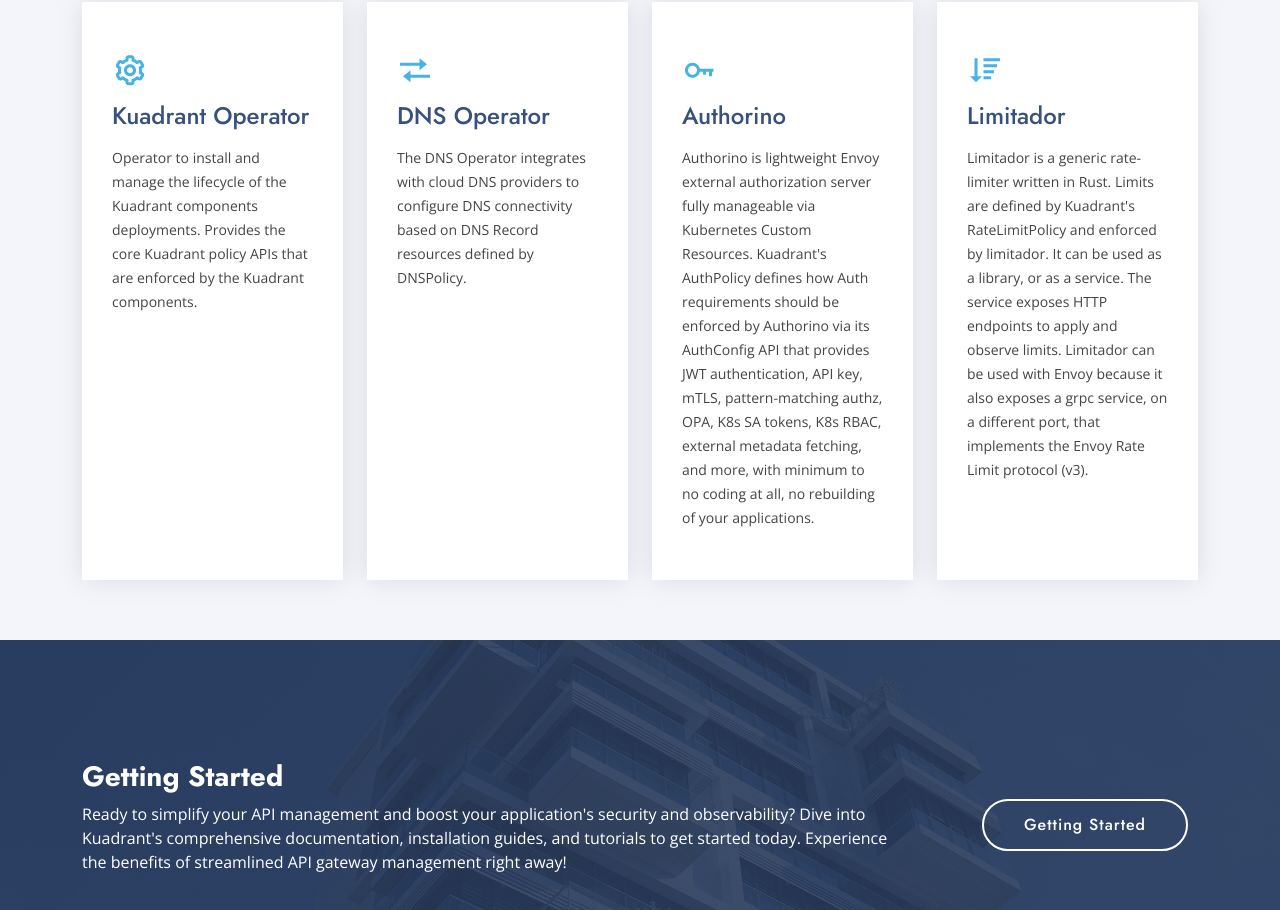
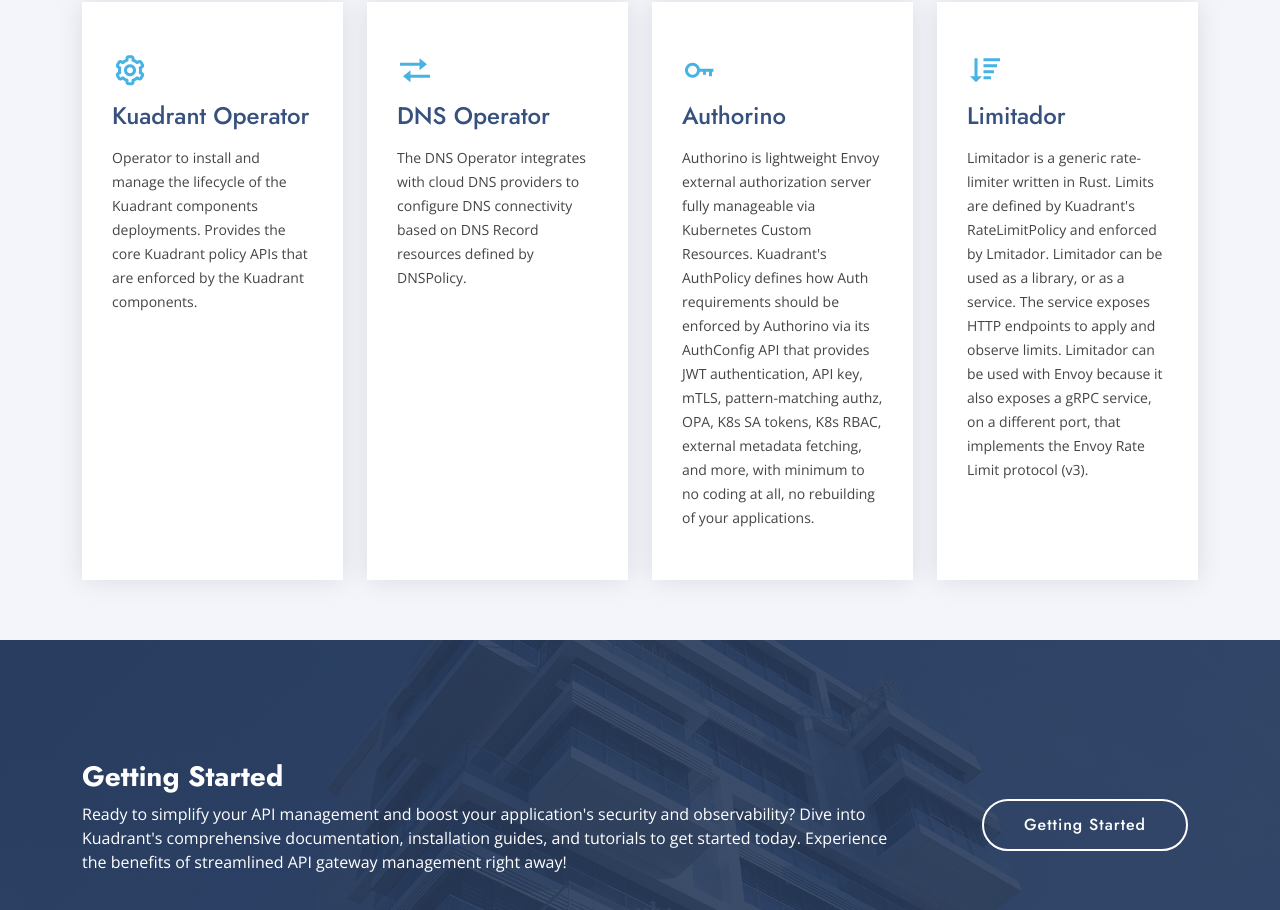
Before and after one commit to Kuadrant/kuadrant.github.io, an Eleventy site: page src/index.njk in a window 1280 px wide. Shown: the part 1641-2551 px from the top of the page. Built offline with nearby package versions, Linux system fonts and the light colour scheme; Eleventy itself is replaced by a stand-in of ours; files that its build step writes are made by us from their sources; what eleventy-plugin-asciidoc, string would draw is missing.

Commit message:
Update src/index.njk
Co-authored-by: Jason Madigan <4467+jasonmadigan@users.noreply.github.com>

```diff
--- a/src/index.njk
+++ b/src/index.njk
@@ -108,7 +108,7 @@ tags: index-page # Note: This adds a custom class to layout.njk
         <div class="icon-box">
           <div class="icon"><i class="bx bx-sort-down"></i></div>
           <h4><a href="https://github.com/Kuadrant/limitador">Limitador</a></h4>
-          <p>Limitador is a generic rate-limiter written in Rust. Limits are defined by Kuadrant's RateLimitPolicy and enforced by limitador.  It can be used as a library, or as a service. The service exposes HTTP endpoints to apply and observe limits. Limitador can be used with Envoy because it also exposes a grpc service, on a different port, that implements the Envoy Rate Limit protocol (v3).</p>
+          <p>Limitador is a generic rate-limiter written in Rust. Limits are defined by Kuadrant's RateLimitPolicy and enforced by Lmitador.  Limitador can be used as a library, or as a service. The service exposes HTTP endpoints to apply and observe limits. Limitador can be used with Envoy because it also exposes a gRPC service, on a different port, that implements the Envoy Rate Limit protocol (v3).</p>
         </div>
       </div>
   </div>
```
